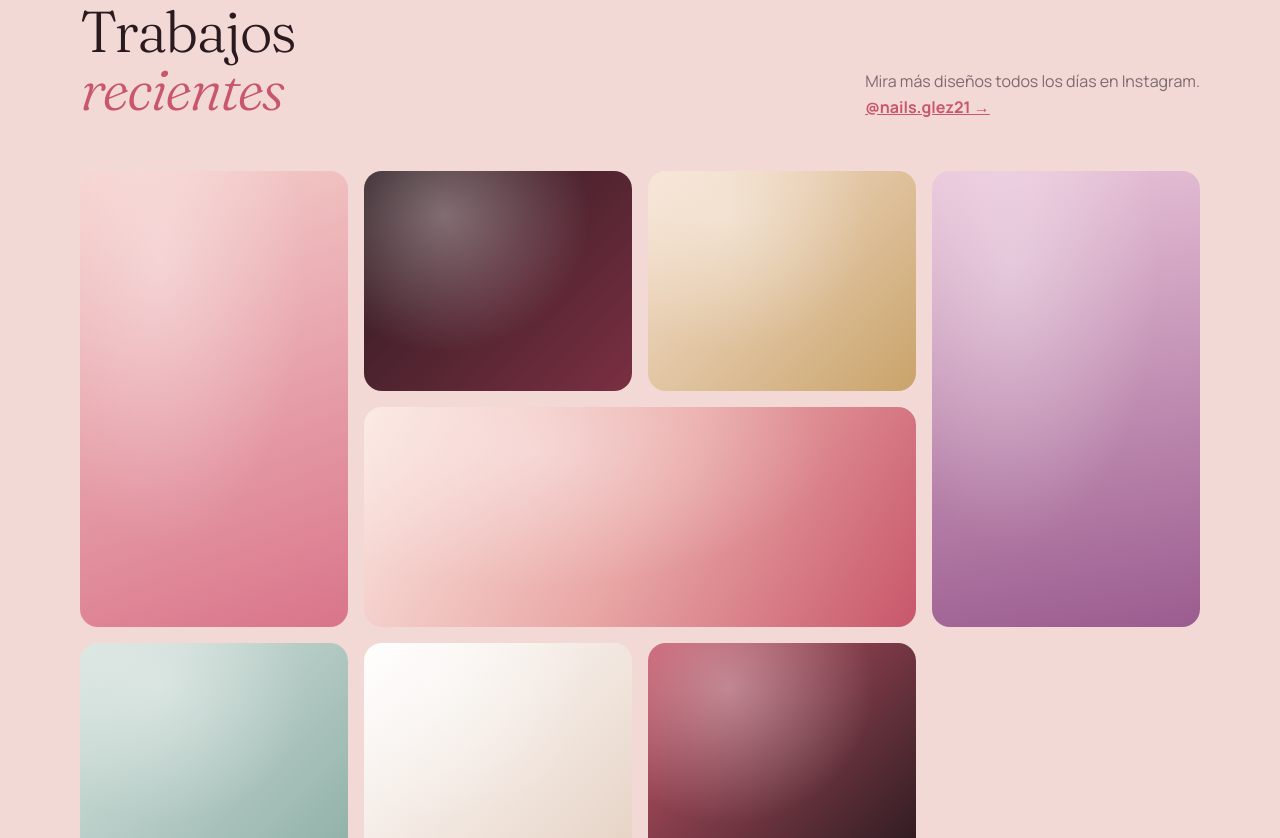
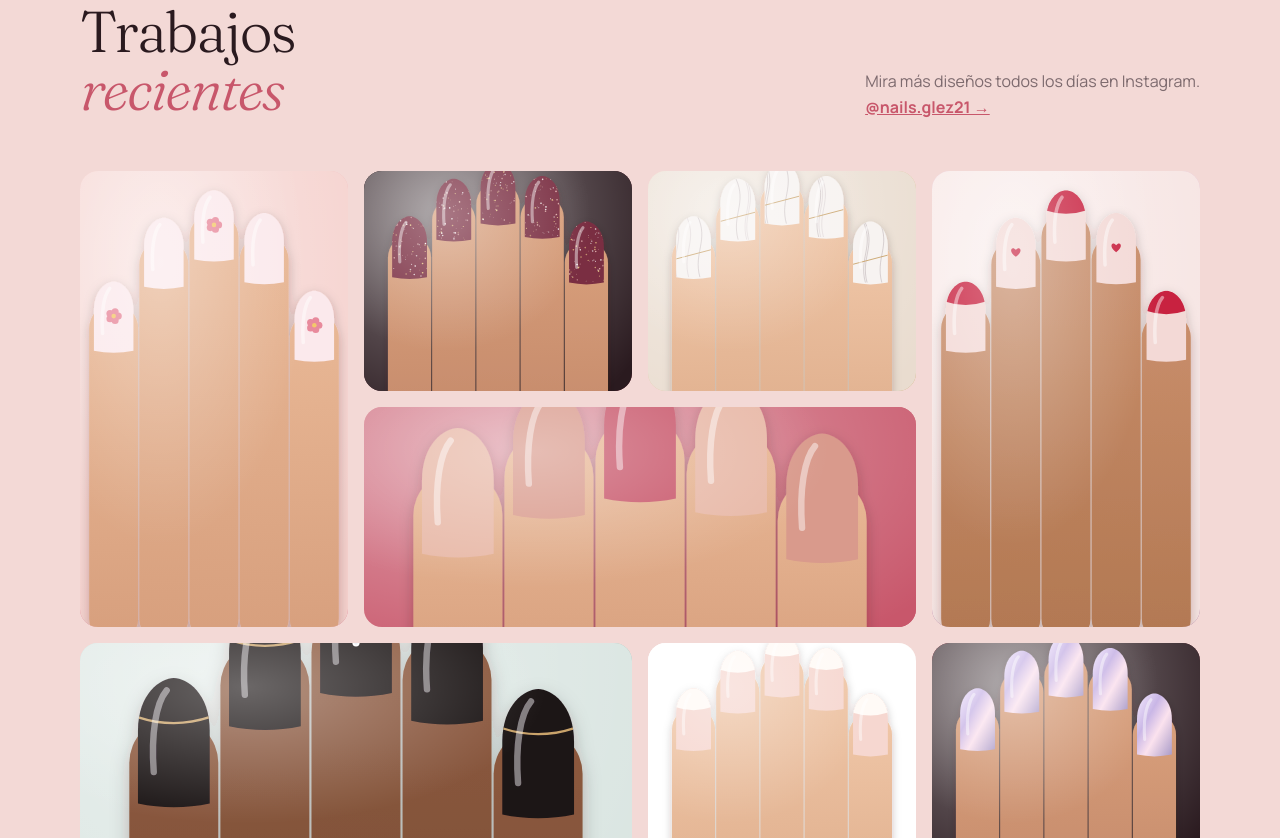
Before and after one commit to contactosistems-del/nails-glez, a plain HTML site: page index.html in a window 1280 px wide. Shown: the part 1962-2800 px from the top of the page. Drawn offline with Linux system fonts and the light colour scheme.

Commit message:
Fotos de muestra y ajuste de galería
Co-Authored-By: Claude Opus 5.5 <noreply@anthropic.com>
Claude-Session: https://claude.ai/code/session_011K4hzFbT5h8k1nxPMB9qY7

```diff
--- a/index.html
+++ b/index.html
@@ -67,7 +67,7 @@
 
   /* Fotos con respaldo: si falta la imagen se ve un degradado bonito */
   .ph{width:100%;height:100%;position:relative;background:var(--g,linear-gradient(135deg,#e9b9b5,#c8576b))}
-  .ph img{width:100%;height:100%;object-fit:cover;position:absolute;inset:0}
+  .ph img{width:100%;height:100%;object-fit:cover;object-position:center 25%;position:absolute;inset:0}
   .ph::after{content:"";position:absolute;inset:0;background:radial-gradient(ellipse at 30% 20%,rgba(255,255,255,.35),transparent 55%);pointer-events:none}
 
   /* MARQUEE */
@@ -98,7 +98,7 @@
 
   /* GALERÍA */
   .gallery-sec{background:var(--blush)}
-  .gallery{display:grid;grid-template-columns:repeat(4,1fr);grid-auto-rows:220px;gap:1rem}
+  .gallery{display:grid;grid-auto-flow:dense;grid-template-columns:repeat(4,1fr);grid-auto-rows:220px;gap:1rem}
   .gallery .g{border-radius:18px;overflow:hidden;cursor:zoom-in;transition:transform .35s}
   .gallery .g:hover{transform:scale(1.025)}
   .gallery .g.tall{grid-row:span 2}
@@ -197,8 +197,8 @@
       </div>
     </div>
     <div class="hero-art rv">
-      <div class="card c1"><div class="ph" style="--g:linear-gradient(145deg,#f1c6c3,#c8576b 70%,#7a2f42)"><img src="img/hero-1.jpg" alt="Diseño de uñas" onerror="this.remove()"></div></div>
-      <div class="card c2"><div class="ph" style="--g:linear-gradient(160deg,#f7e3d4,#c9a36a)"><img src="img/hero-2.jpg" alt="Diseño de uñas" onerror="this.remove()"></div></div>
+      <div class="card c1"><div class="ph" style="--g:linear-gradient(145deg,#f1c6c3,#c8576b 70%,#7a2f42)"><img src="img/hero-1.svg" alt="Diseño de uñas" onerror="this.remove()"></div></div>
+      <div class="card c2"><div class="ph" style="--g:linear-gradient(160deg,#f7e3d4,#c9a36a)"><img src="img/hero-2.svg" alt="Diseño de uñas" onerror="this.remove()"></div></div>
       <div class="badge"><span>✨</span>Diseños 100%<br>personalizados</div>
     </div>
   </div>
@@ -235,16 +235,16 @@
       <h2>Trabajos<br><em>recientes</em></h2>
       <p>Mira más diseños todos los días en Instagram.<br><a class="js-ig" href="#" target="_blank" rel="noopener" style="font-weight:700;color:var(--rose)">@nails.glez21 →</a></p>
     </div>
-    <!-- Sube tus fotos a la carpeta img/ con estos nombres: 1.jpg ... 8.jpg -->
+    <!-- Fotos de muestra en img/1.svg ... 8.svg. Para usar las tuyas: súbelas a img/ y cambia el src (ej. img/1.jpg) -->
     <div class="gallery rv" id="gallery">
-      <div class="g tall"><div class="ph" style="--g:linear-gradient(160deg,#f5d0cc,#d9748a)"><img src="img/1.jpg" alt="Trabajo 1" onerror="this.remove()"></div></div>
-      <div class="g"><div class="ph" style="--g:linear-gradient(135deg,#2a1a1f,#7a2f42)"><img src="img/2.jpg" alt="Trabajo 2" onerror="this.remove()"></div></div>
-      <div class="g"><div class="ph" style="--g:linear-gradient(135deg,#f7e3d4,#c9a36a)"><img src="img/3.jpg" alt="Trabajo 3" onerror="this.remove()"></div></div>
-      <div class="g tall"><div class="ph" style="--g:linear-gradient(170deg,#e8c3d8,#9b5c8f)"><img src="img/4.jpg" alt="Trabajo 4" onerror="this.remove()"></div></div>
-      <div class="g wide"><div class="ph" style="--g:linear-gradient(120deg,#fbe7e1,#e9a8a6,#c8576b)"><img src="img/5.jpg" alt="Trabajo 5" onerror="this.remove()"></div></div>
-      <div class="g"><div class="ph" style="--g:linear-gradient(135deg,#d8e4e0,#8fb0a7)"><img src="img/6.jpg" alt="Trabajo 6" onerror="this.remove()"></div></div>
-      <div class="g"><div class="ph" style="--g:linear-gradient(135deg,#fff,#e6d2c4)"><img src="img/7.jpg" alt="Trabajo 7" onerror="this.remove()"></div></div>
-      <div class="g"><div class="ph" style="--g:linear-gradient(135deg,#c8576b,#2a1a1f)"><img src="img/8.jpg" alt="Trabajo 8" onerror="this.remove()"></div></div>
+      <div class="g tall"><div class="ph" style="--g:linear-gradient(160deg,#f5d0cc,#d9748a)"><img src="img/1.svg" alt="Trabajo 1" onerror="this.remove()"></div></div>
+      <div class="g"><div class="ph" style="--g:linear-gradient(135deg,#2a1a1f,#7a2f42)"><img src="img/2.svg" alt="Trabajo 2" onerror="this.remove()"></div></div>
+      <div class="g"><div class="ph" style="--g:linear-gradient(135deg,#f7e3d4,#c9a36a)"><img src="img/3.svg" alt="Trabajo 3" onerror="this.remove()"></div></div>
+      <div class="g tall"><div class="ph" style="--g:linear-gradient(170deg,#e8c3d8,#9b5c8f)"><img src="img/4.svg" alt="Trabajo 4" onerror="this.remove()"></div></div>
+      <div class="g wide"><div class="ph" style="--g:linear-gradient(120deg,#fbe7e1,#e9a8a6,#c8576b)"><img src="img/5.svg" alt="Trabajo 5" onerror="this.remove()"></div></div>
+      <div class="g wide"><div class="ph" style="--g:linear-gradient(135deg,#d8e4e0,#8fb0a7)"><img src="img/6.svg" alt="Trabajo 6" onerror="this.remove()"></div></div>
+      <div class="g"><div class="ph" style="--g:linear-gradient(135deg,#fff,#e6d2c4)"><img src="img/7.svg" alt="Trabajo 7" onerror="this.remove()"></div></div>
+      <div class="g"><div class="ph" style="--g:linear-gradient(135deg,#c8576b,#2a1a1f)"><img src="img/8.svg" alt="Trabajo 8" onerror="this.remove()"></div></div>
     </div>
   </div>
 </section>
```
Also changed, not shown: img/1.svg (added), img/2.svg (added), img/3.svg (added), img/4.svg (added), img/5.svg (added), img/6.svg (added), img/7.svg (added), img/8.svg (added), img/hero-1.svg (added), img/hero-2.svg (added), 1 other file.
